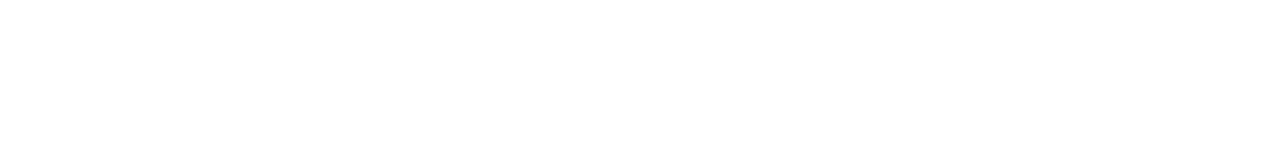
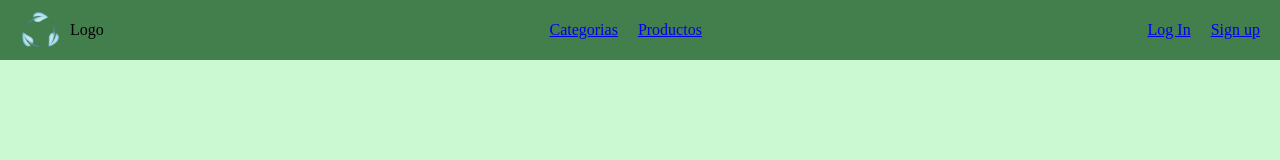
Before and after one commit to Breyiner/SPA, a website built with Vite: page index.html in a window 1280 px wide. Built offline with nearby package versions, Linux system fonts and the light colour scheme.

Commit message:
se crea estructura del header

```diff
--- a/index.html
+++ b/index.html
@@ -1,5 +1,5 @@
 <!doctype html>
-<html lang="en">
+<html lang="es">
   <head>
     <meta charset="UTF-8" />
     <link rel="icon" type="image/svg+xml" href="/vite.svg" />
@@ -7,7 +7,32 @@
     <title>Vite App</title>
   </head>
   <body>
-    <div id="app"></div>
+    <!-- Header -->
+    <header class="header">
+      <!-- Logo -->
+      <div class="container-logo">
+        <div class="container-logo__logo">
+          <img src="./public/logo.png" alt="Logo" class="container-logo__img">
+        </div>
+        <span class="container-logo__txt">Logo</span>
+      </div>
+      <!-- Menu de navegacion de opciones -->
+      <nav class="menu-navegacion">
+        <ul class="menu-navegacion__opciones">
+          <li class="menu-navegacion__opcion">
+            <a href="#" class="menu-navegacion__link">Categorias</a>
+          </li>
+          <li class="menu-navegacion__opcion">
+            <a href="#" class="menu-navegacion__link">Productos</a>
+          </li>
+        </ul>
+      </nav>
+      <!-- Menu de navegacion de logueo -->
+      <nav class="menu-autentication">
+        <a href="#" class="menu-autentication__link">Log In</a>
+        <a href="#" class="menu-autentication__link">Sign up</a>
+      </nav>
+    </header>
     <script type="module" src="/src/main.js"></script>
   </body>
 </html>
--- a/src/style.css
+++ b/src/style.css
@@ -0,0 +1,49 @@
+* {
+  margin: 0;
+  padding: 0;
+  box-sizing: border-box;
+}
+
+body {
+  background-color: rgba(114, 243, 133, 0.367);
+}
+
+.header{
+  width: 100%;
+  height: 60px;
+  background-color: rgba(44, 106, 53, 0.85);
+  display: flex;
+  align-items: center;
+  justify-content: space-between;
+  padding: 0 20px;
+}
+
+
+.container-logo {
+  display: flex;
+  align-items: center;
+  gap: 10px;
+}
+
+.container-logo__logo {
+  height: 40px;
+  width: 40px;
+}
+
+.container-logo__img {
+  width: 100%;
+  height: 100%;
+  object-fit: contain;
+}
+
+.menu-navegacion__opciones {
+  list-style: none;
+  display: flex;
+  gap: 20px;
+}
+
+.menu-autentication {
+  display: flex;
+  align-items: center;
+  gap: 20px;
+}
```
Also changed, not shown: public/logo.png (added).
